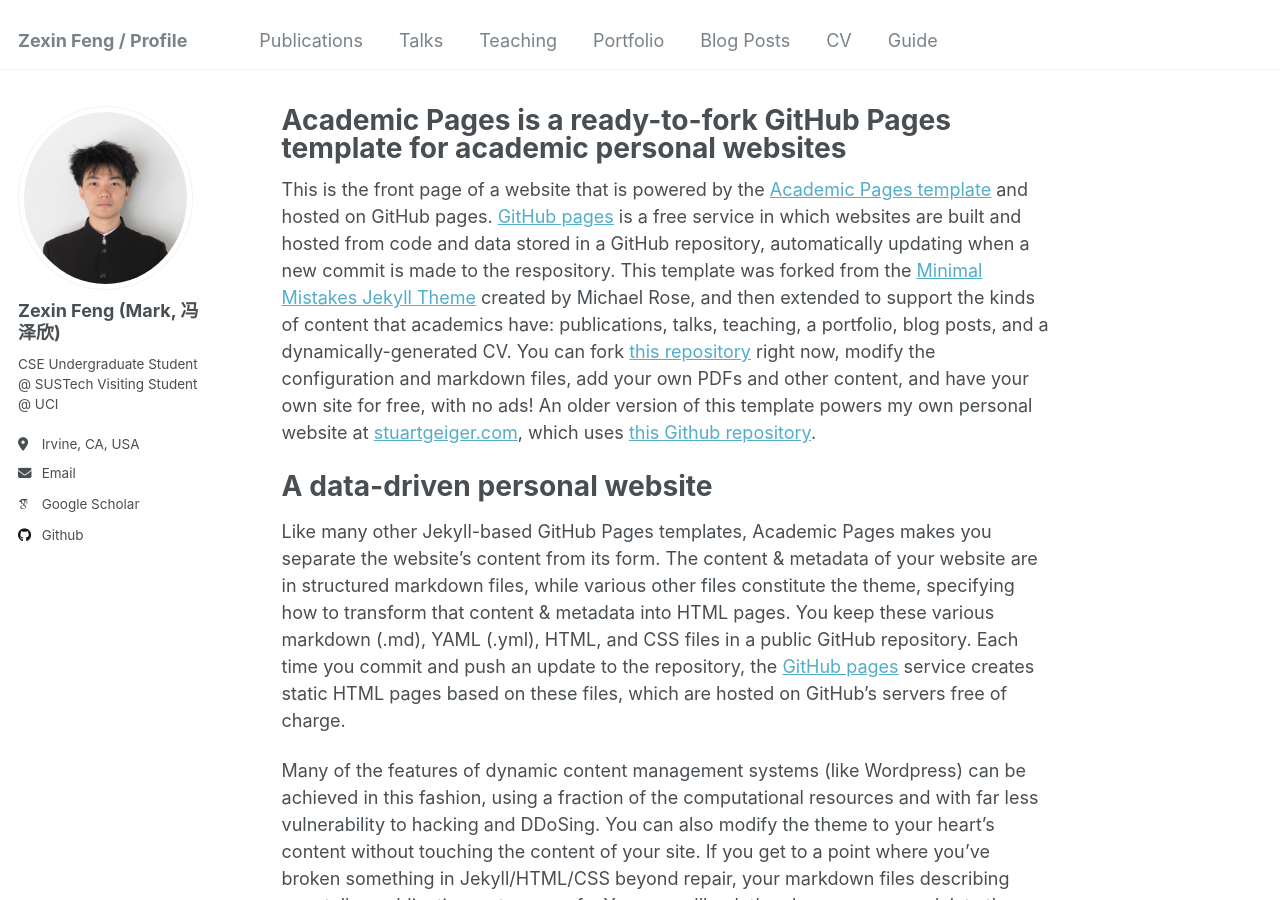
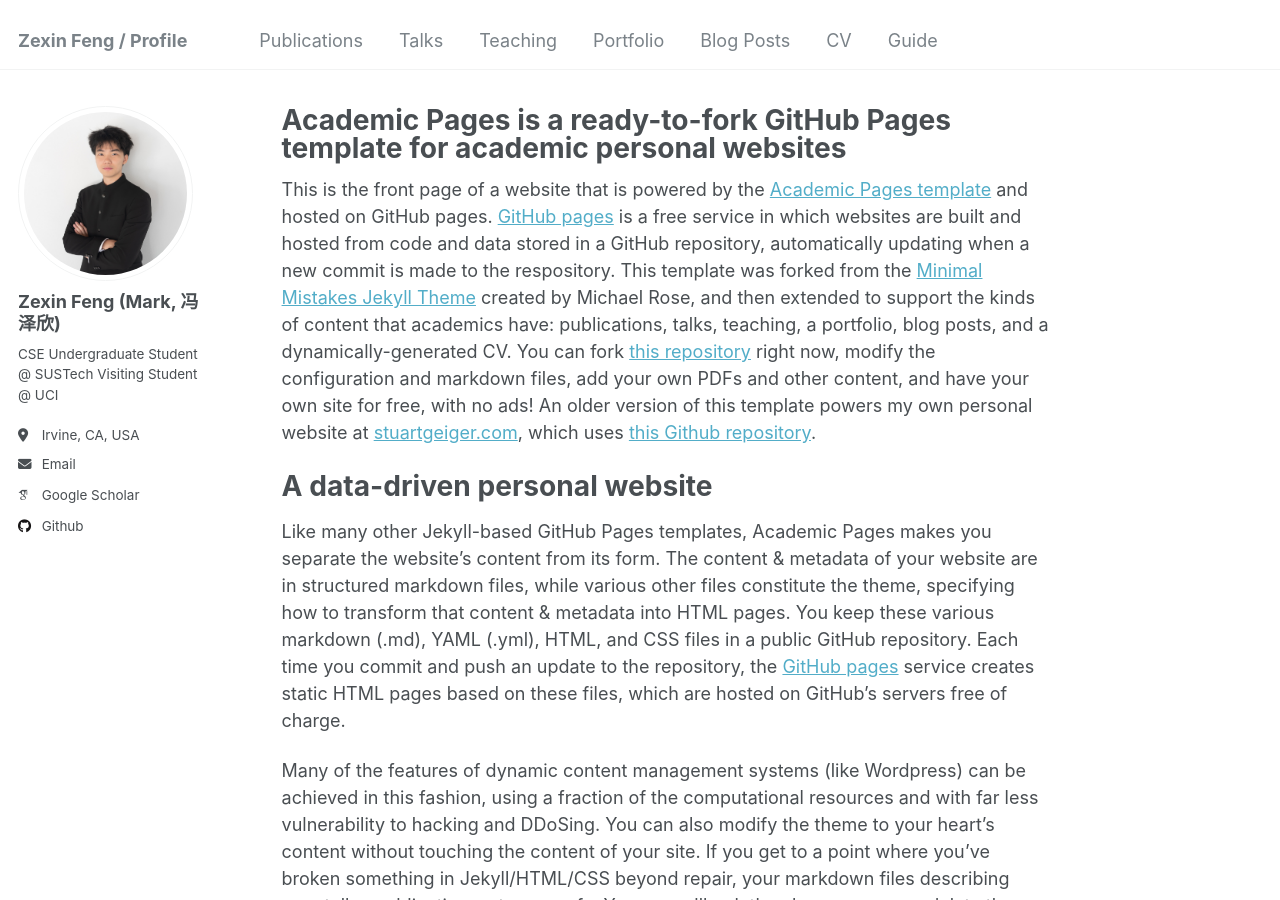
Before and after one commit to ZexinFeng-CN/ZexinFeng-CN.github.io, a Jekyll site: the page built from _pages/about.md, in a window 1280 px wide and 900 px high. Built offline with Jekyll 4.4.1, drawn with Linux system fonts in a browser that asks for light colours; some web fonts are replaced.

Commit message:
Update Profile

```diff
--- a/_config.yml
+++ b/_config.yml
@@ -21,7 +21,7 @@ repository               : "academicpages/academicpages.github.io"
 #               Additional customization can be done by editing /_includes/author-profile.html
 author:
   # Biographic information
-  avatar           : "profile.JPG"
+  avatar           : "better-profile.jpg"
   name             : "Zexin Feng (Mark, 冯泽欣)"
   pronouns         : # example: "she/her"
   bio              : "CSE Undergraduate Student @ SUSTech\nVisiting Student @ UCI"
```
Also changed, not shown: images/better-profile.jpg (added).
